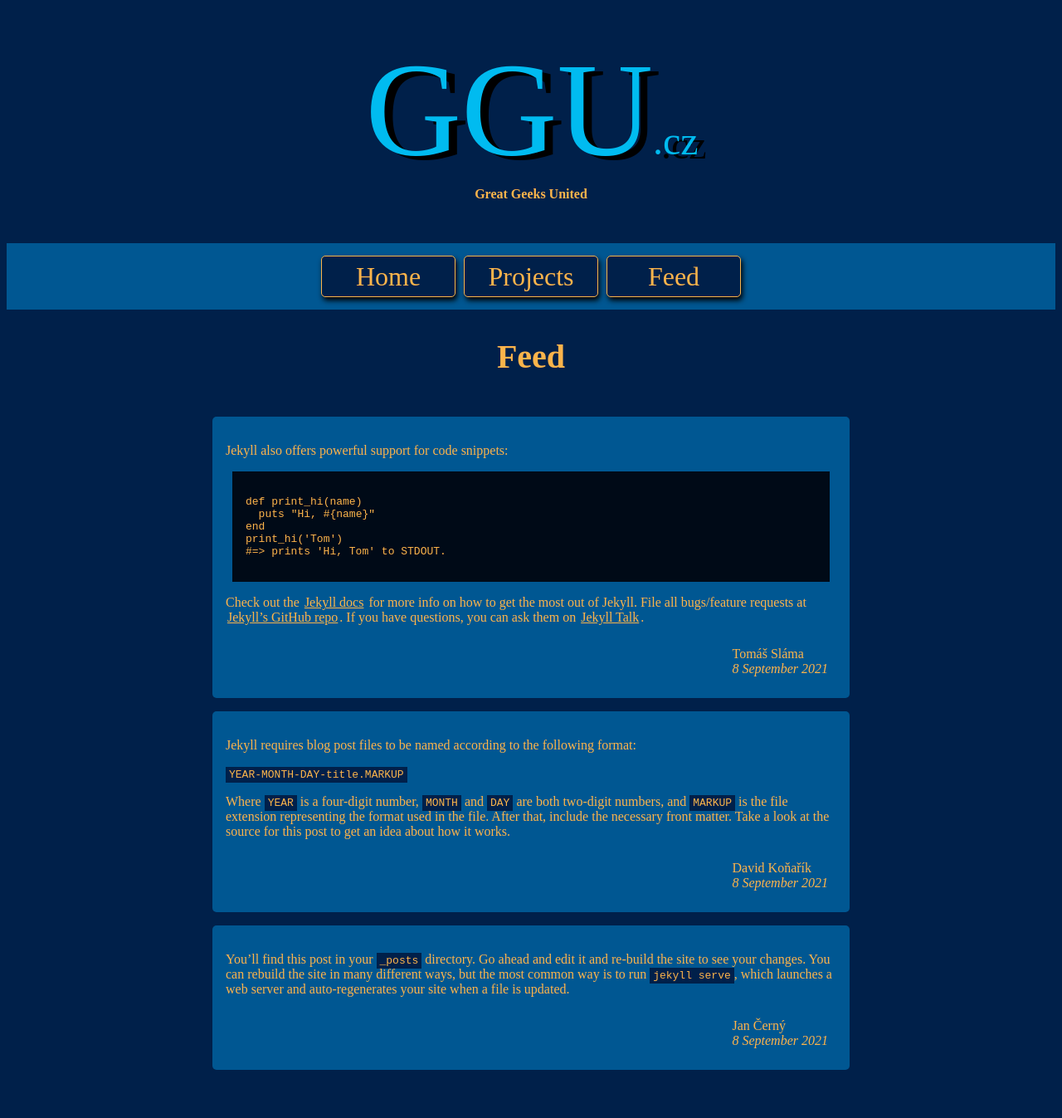
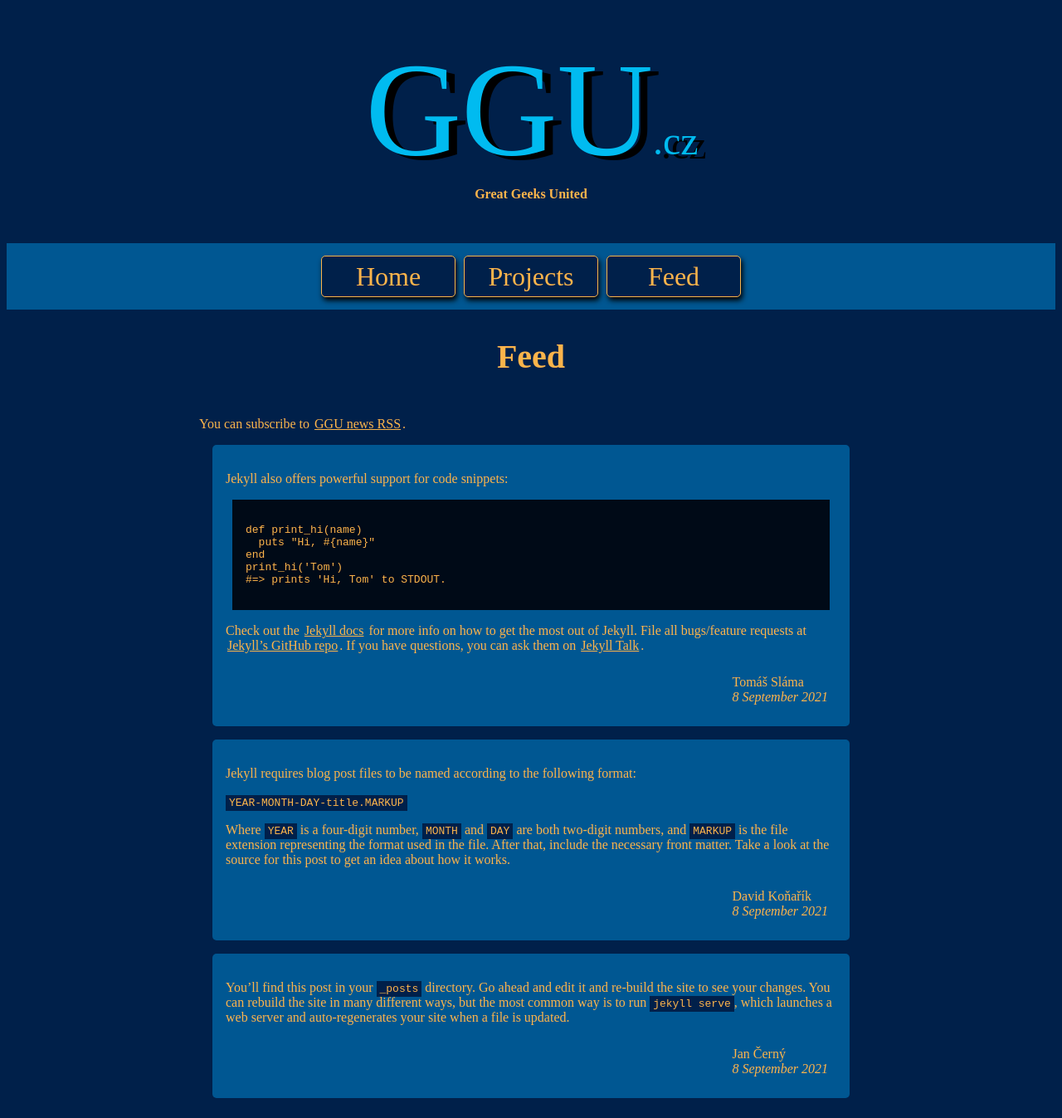
Before and after one commit to yagarea/ggu.cz, a Jekyll site: the page built from feed.md, in a window 1280 px wide. Shown: the whole page at 83% size. Built offline with Jekyll 4.4.1, drawn with Linux system fonts in a browser that asks for light colours; before the commit the page ends 1313 px from its top, so only the background shows below that.

Commit message:
integrate rss into site

```diff
--- a/_includes/feed.html
+++ b/_includes/feed.html
@@ -1,4 +1,6 @@
 <div class="feed">
+	<p markdown="1">You can subscribe to [GGU news RSS](/rss/).</p>
+
 	{% for post in site.posts %}
 		<div class="feed-post">
 			<p>{{ post.content }}</p>
--- a/rss.xml
+++ b/rss.xml
@@ -1,5 +1,6 @@
 ---
 layout: null
+permalink: /rss/
 ---
 <?xml version="1.0" encoding="UTF-8"?>
 <rss version="2.0" xmlns:atom="http://www.w3.org/2005/Atom">
```
